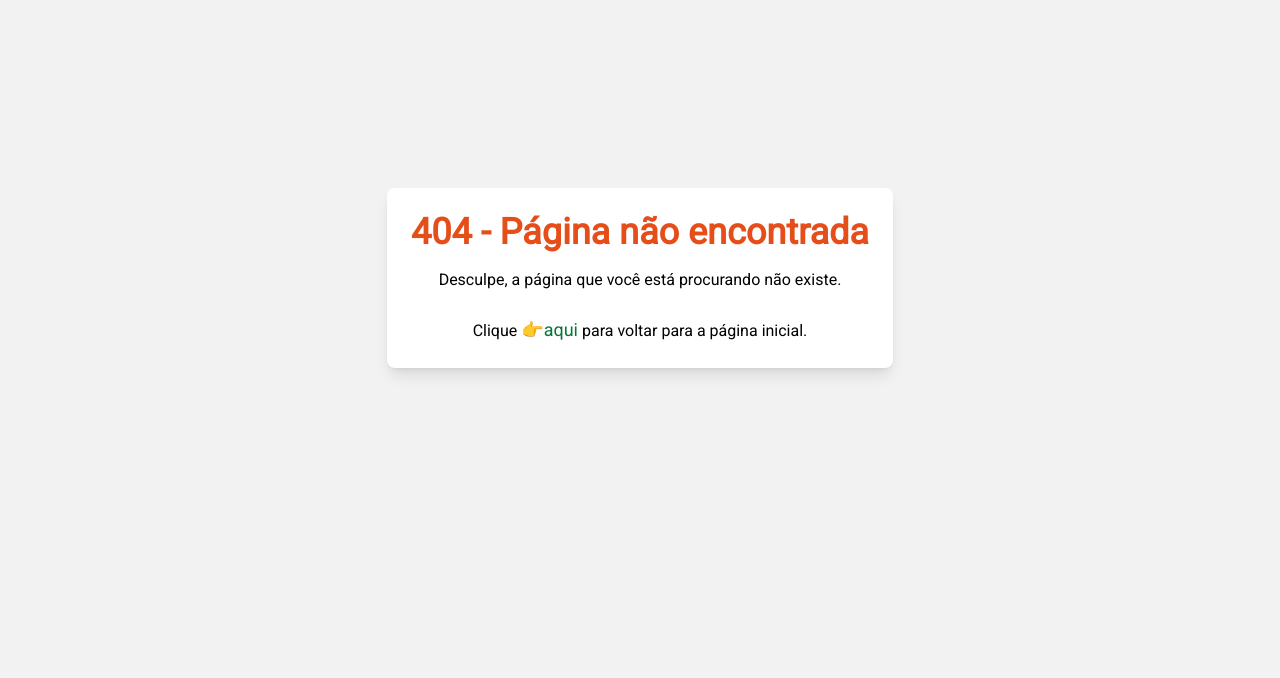
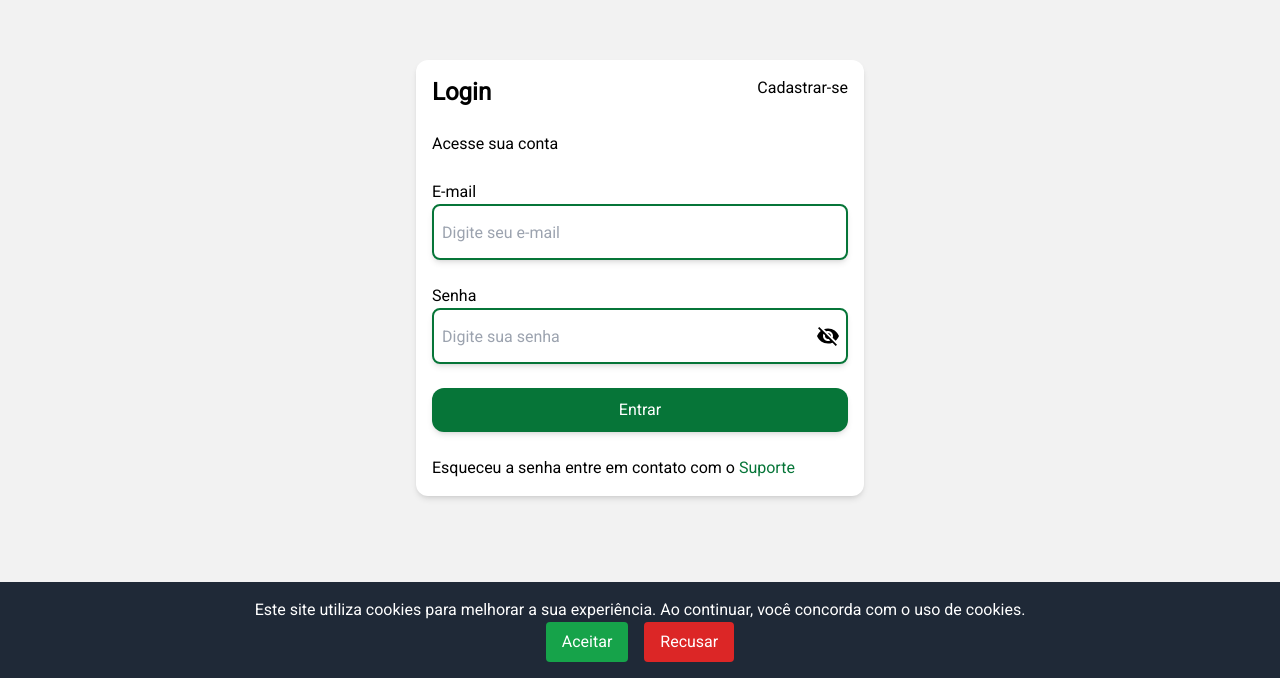
Before and after one commit to chrystophermedeiros/interface-todolist, a Next.js app: page /login in a window 1280 px wide. Before the commit this address had no page. Shown: the part 122-800 px from the top of the page. Built offline with nearby package versions, Linux system fonts and the light colour scheme; no server answers.

Commit message:
feat: Adcionado página de login par entrar no sistema.

```diff
--- /dev/null
+++ b/src/app/login/page.tsx
@@ -0,0 +1,14 @@
+"use client";
+import { CookieConsent } from "@/components/CookieConset";
+import { LoginComponent } from "@/components/Login";
+import useRedirectIfAuthenticated from "@/hooks/RedirectIfAuthenticated";
+export default function Login() {
+  useRedirectIfAuthenticated();
+
+  return (
+    <main className="flex flex-col h-screen w-full justify-center items-center p-2 bg-background-primary">
+      <LoginComponent />
+      <CookieConsent />
+    </main>
+  );
+}
```
